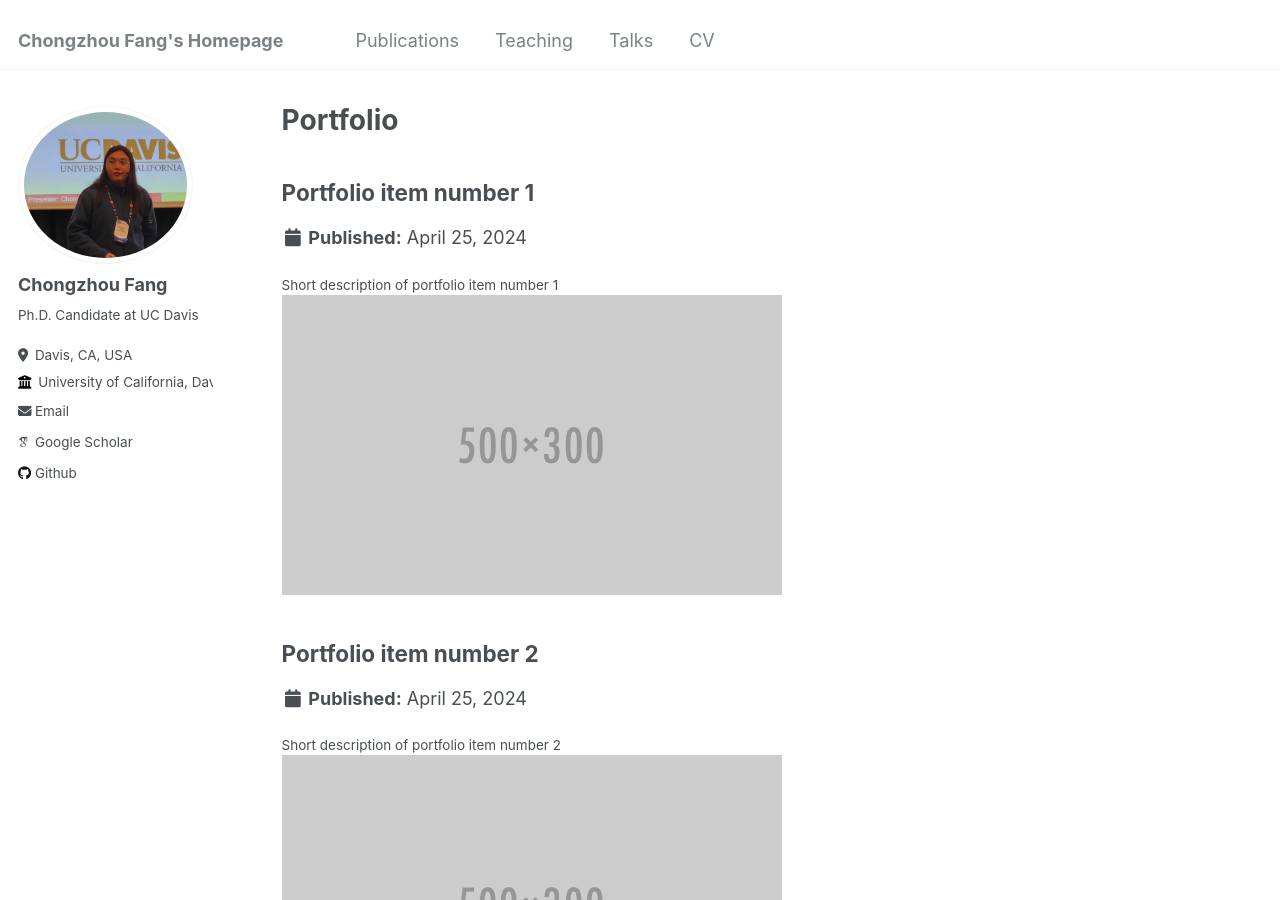
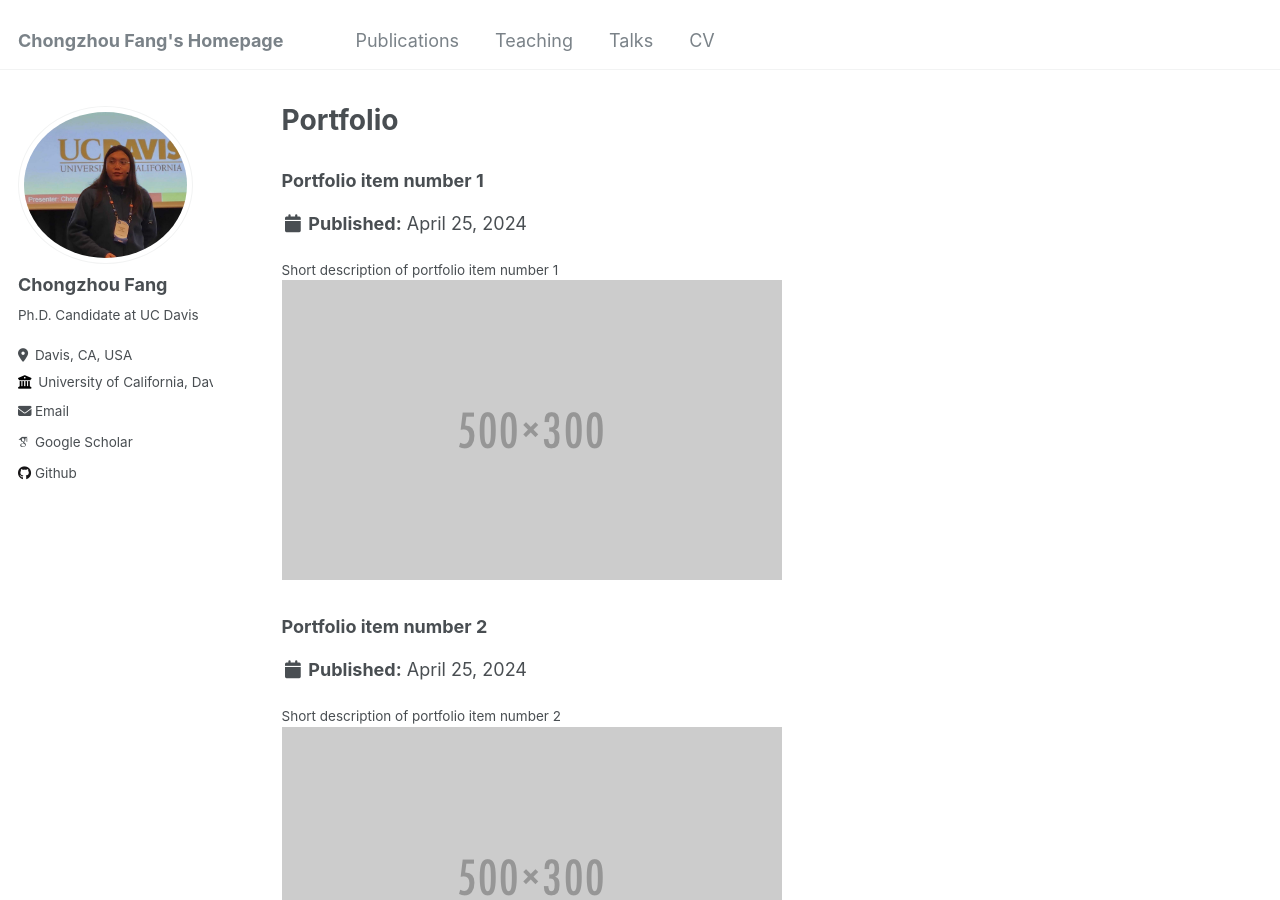
Before and after one commit to ChongzhouFang/ChongzhouFang.github.io, a Jekyll site: the page built from _pages/portfolio.html, in a window 1280 px wide and 900 px high. Built offline with Jekyll 4.4.1, drawn with Linux system fonts in a browser that asks for light colours; some web fonts are replaced.

Commit message:
update format

```diff
--- a/_includes/archive-single.html
+++ b/_includes/archive-single.html
@@ -26,14 +26,14 @@
       </div>
     {% endif %}
 
-    <h2 class="archive__item-title" itemprop="headline">
+    <h3 class="archive__item-title" itemprop="headline">
       <!-- {% if post.link %}
         <a href="{{ post.link }}">{{ title }}</a> <a href="{{ base_path }}{{ post.url }}" rel="permalink"><i class="fa fa-link" aria-hidden="true" title="permalink"></i><span class="sr-only">Permalink</span></a>
       {% else %}
         <a href="{{ base_path }}{{ post.url }}" rel="permalink">{{ title }}</a> -->
       <div>{{ title }}</div>
       {% endif %}
-    </h2>
+    </h3>
 
     {% if post.read_time %}
       <p class="page__meta"><i class="fa fa-clock-o" aria-hidden="true"></i> {% include read-time.html %}</p>
```
